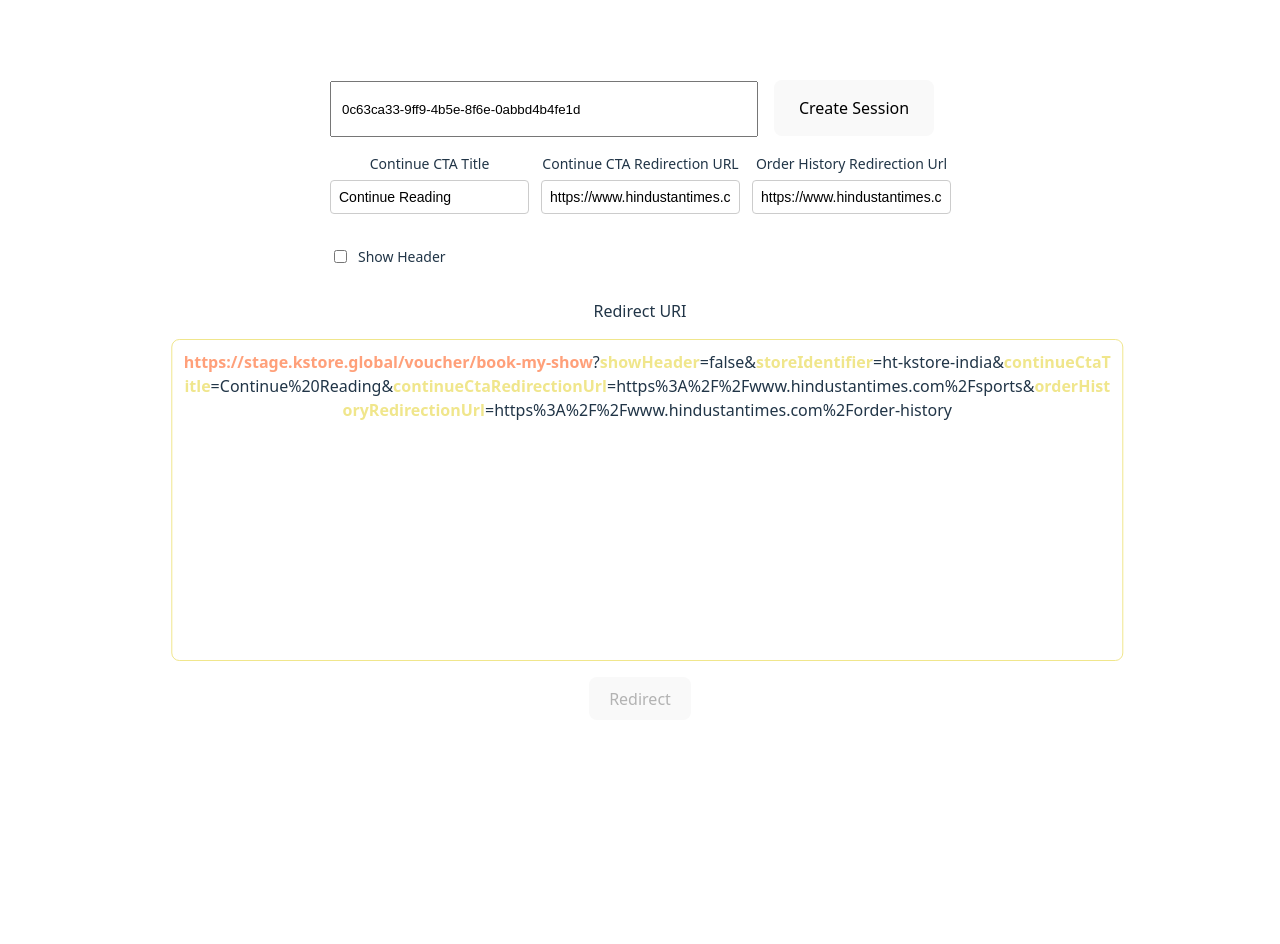
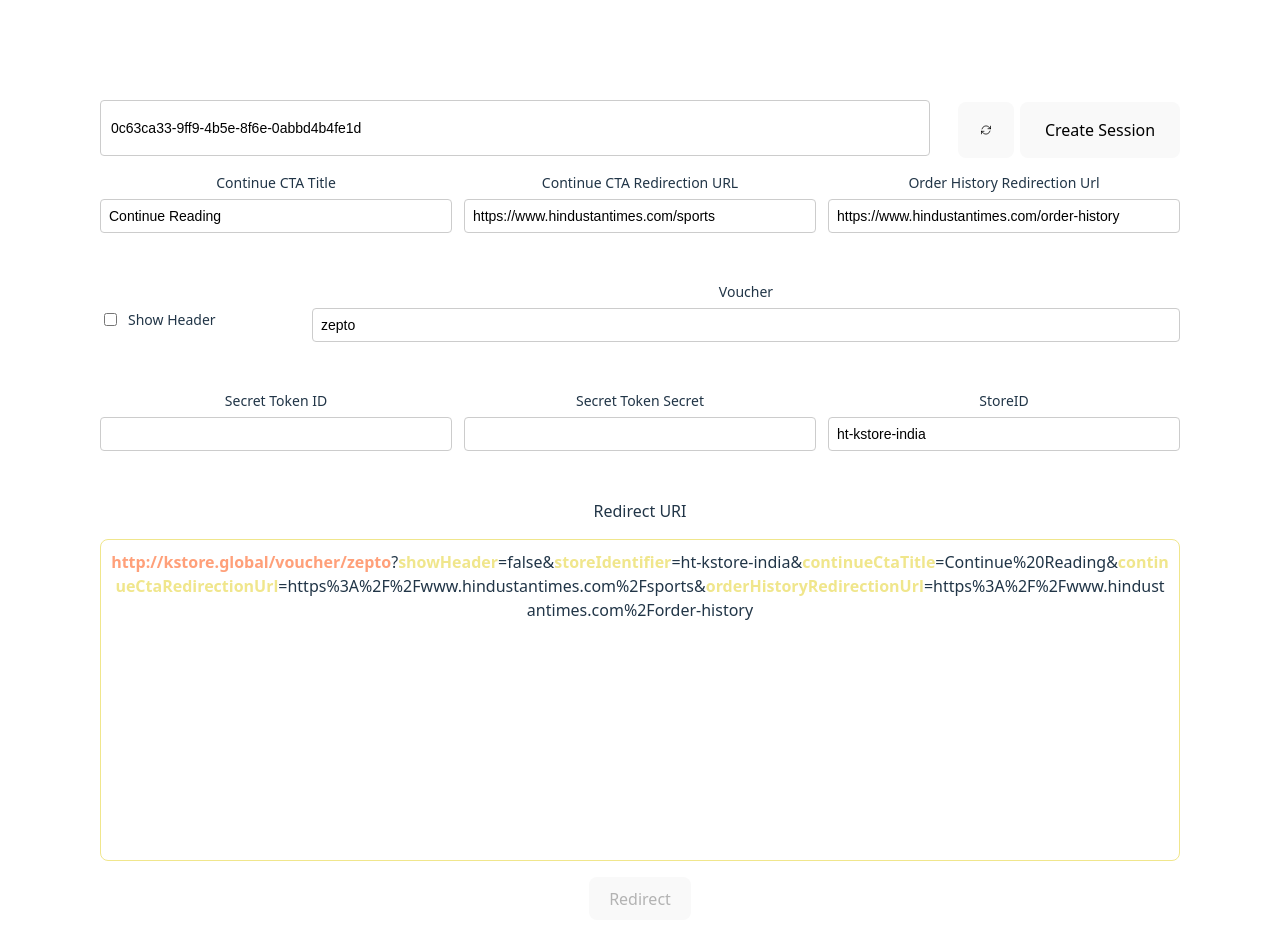
Before and after one commit to pankaj-gkm/HT, a React (Vite) app: page / in a window 1280 px wide. Shown: the top 944 px of the page. Before the commit the page ends 800 px from the top, so only its background shows below. Built offline with nearby package versions, Linux system fonts and the light colour scheme.

Commit message:
update app structure

```diff
--- a/package.json
+++ b/package.json
@@ -16,6 +16,7 @@
     "crypto-js": "^4.2.0",
     "react": "^19.1.0",
     "react-dom": "^19.1.0",
+    "react-hook-form": "^7.62.0",
     "uuid4": "^2.0.3"
   },
   "devDependencies": {
--- a/src/App.tsx
+++ b/src/App.tsx
@@ -1,8 +1,13 @@
+import uuid4 from "uuid4";
 // @ts-expect-error no declaration file
 import CryptoJS from "crypto-js";
+import { useForm } from "react-hook-form";
+import { useState, type PropsWithChildren } from "react";
 
-import { useState } from "react";
 import "./App.css";
+import RefreshIcon from "./assets/refresh";
+import { TextField } from "./components/TextField";
+import { CheckboxField } from "./components/CheckboxField";
 
 const getEncryptedToken = (token: string) => {
   const key = CryptoJS.enc.Utf8.parse("aKpQzRtd"); // salt should be taken from env
@@ -19,51 +24,71 @@ const getEncryptedToken = (token: string) => {
   return encrypted?.toString();
 };
 
+const Group = ({ children }: PropsWithChildren) => (
+  <div
+    style={{ display: "flex", flexDirection: "row", gap: 12, width: "100%" }}
+  >
+    {children}
+  </div>
+);
+
+const isStaging = false;
+
+const baseURl = isStaging
+  ? "https://stage-platform-protocols.kgen.io"
+  : "https://prod-platform-protocols.kgen.io";
+
+const defaultVoucher = isStaging ? "book-my-show" : "zepto";
+
+const defaultTokens = isStaging
+  ? {
+      "x-client-id": "209cbe38-abf2-4673-8c86-f1be4942eacc",
+      "x-client-secret": "f3mm1OKppwdfd7Wtu2F8YMCwlOWOXH680kPmEzP02d",
+    }
+  : {
+      "x-client-id": "",
+      "x-client-secret": "",
+    };
+
+const storeUrl = isStaging ? "http://localhost:3001" : "http://kstore.global";
+
 function App() {
   const [open, setOpen] = useState(false);
-  const [userId, setUserId] = useState("0c63ca33-9ff9-4b5e-8f6e-0abbd4b4fe1d");
-  const [sessionToken, setSessionToken] = useState();
+  const [sessionToken, setSessionToken] = useState<string | undefined>();
 
-  const [showHeader, setShowHeader] = useState(false);
-  const [continueCtaTitle, setContinueCtaTitle] =
-    useState<string>("Continue Reading");
+  const { control, handleSubmit, setValue, watch } = useForm({
+    defaultValues: {
+      userId: "0c63ca33-9ff9-4b5e-8f6e-0abbd4b4fe1d",
+      tokenId: defaultTokens["x-client-id"],
+      tokenSecret: defaultTokens["x-client-secret"],
+      storeIdentifier: "ht-kstore-india",
+      voucher: defaultVoucher,
+      showHeader: false,
+      continueCtaTitle: "Continue Reading",
+      continueCtaRedirectionUrl: "https://www.hindustantimes.com/sports",
+      orderHistoryRedirectionUrl:
+        "https://www.hindustantimes.com/order-history",
+    },
+  });
 
-  const [continueCtaRedirectionUrl, setContinueCtaRedirectionUrl] =
-    useState<string>("https://www.hindustantimes.com/sports");
-
-  const [orderHistoryRedirectionUrl, setOrderHistoryRedirectionUrl] =
-    useState<string>("https://www.hindustantimes.com/order-history");
-
-  const getUrl = () => {
-    fetch("https://stage-platform-protocols.kgen.io/s2s/session", {
-      method: "POST",
-      headers: {
-        "x-client-id": "209cbe38-abf2-4673-8c86-f1be4942eacc",
-        "x-client-secret": "f3mm1OKppwdfd7Wtu2F8YMCwlOWOXH680kPmEzP02d",
-        "Content-Type": "application/json",
-      },
-      body: JSON.stringify({ user_id: userId }),
-    })
-      .then((response) => response.json())
-      .then((data) => setSessionToken(getEncryptedToken(data.token)))
-      .catch((error) => console.error("Error:", error));
+  const values = watch();
+  const tokens = {
+    "x-client-id": values.tokenId,
+    "x-client-secret": values.tokenSecret,
   };
-
-  // const baseUrl = "http://localhost:3000/voucher/book-my-show";
-  const baseUrl = "https://stage.kstore.global/voucher/book-my-show";
-  const storeIdentifier = "ht-kstore-india";
+  const baseUrl = `${storeUrl}/voucher/${values.voucher}`;
 
   const params = {
-    showHeader,
-    storeIdentifier: encodeURIComponent(storeIdentifier),
-    continueCtaTitle: continueCtaTitle
-      ? encodeURIComponent(continueCtaTitle)
+    showHeader: values.showHeader,
+    storeIdentifier: encodeURIComponent(values.storeIdentifier),
+    continueCtaTitle: values.continueCtaTitle
+      ? encodeURIComponent(values.continueCtaTitle)
       : undefined,
-    continueCtaRedirectionUrl: continueCtaRedirectionUrl
-      ? encodeURIComponent(continueCtaRedirectionUrl)
+    continueCtaRedirectionUrl: values.continueCtaRedirectionUrl
+      ? encodeURIComponent(values.continueCtaRedirectionUrl)
       : undefined,
-    orderHistoryRedirectionUrl: orderHistoryRedirectionUrl
-      ? encodeURIComponent(orderHistoryRedirectionUrl)
+    orderHistoryRedirectionUrl: values.orderHistoryRedirectionUrl
+      ? encodeURIComponent(values.orderHistoryRedirectionUrl)
       : undefined,
     sessionToken: sessionToken ? encodeURIComponent(sessionToken) : undefined,
   };
@@ -77,10 +102,9 @@ function App() {
             `<span style="color: #F0E68C; font-weight: bold;">${key}</span>=${value}`
         )
         .join("&");
-
       return `<span style="color: #FFA07A; font-weight: bold;">${baseUrl}</span>?${highlightedParams}`;
     } catch {
-      return url; // return original if parsing fails
+      return url;
     }
   }
 
@@ -89,136 +113,151 @@ function App() {
       .filter(([, value]) => typeof value !== "undefined")
       .map(([key, value]) => `${key}=${value}`)
       .join("&");
-
     return `${baseUrl}?${query}`;
   }
+
+  const getUrl = (user?: string) => {
+    fetch(`${baseURl}/s2s/session`, {
+      method: "POST",
+      headers: { ...tokens, "Content-Type": "application/json" },
+      body: JSON.stringify({ user_id: user || values.userId }),
+    })
+      .then((response) => response.json())
+      .then((data) => {
+        console.log("🚀 ~ getUrl ~ data:", data);
+        return setSessionToken(getEncryptedToken(data.token));
+      })
+      .catch((error) => console.error("Error:", error));
+  };
+
+  const onSetUserId = () => {
+    const user = uuid4();
+    setValue("userId", user);
+    setSessionToken(undefined);
+    getUrl(user);
+  };
 
   if (open) {
     return (
       <iframe
         src={getRedirectUrl()}
         style={{ width: "100vw", height: "100vh", border: "none" }}
+        sandbox="allow-forms allow-same-origin allow-scripts allow-popups allow-top-navigation allow-top-navigation-by-user-activation"
       />
     );
   }
 
   return (
-    <div
-      style={{
-        display: "flex",
-        flexDirection: "column",
-        alignItems: "flex-start",
-        gap: 16,
-        width: 620,
+    <form onSubmit={handleSubmit(() => setOpen(true))} style={formStyles}>
+      <Group>
+        <TextField
+          name="userId"
+          control={control}
+          style={userIdField}
+          containerStyle={{ marginBottom: 0 }}
+        />
+        <div style={{ display: "flex", flexDirection: "row", gap: 6 }}>
+          <button
+            type="button"
+            onClick={onSetUserId}
+            style={{ height: 56, width: 56, transform: "translateY(2px)" }}
+          >
+            <RefreshIcon />
+          </button>
+          <button
+            type="button"
+            onClick={() => {
+              setSessionToken(undefined);
+              getUrl();
             }}
+            style={{ height: 56, width: 160, transform: "translateY(2px)" }}
           >
-      <div>
-        <input
-          onChange={(e) => {
-            setUserId(e.currentTarget.value);
-            setSessionToken(undefined);
-          }}
-          value={userId}
-          style={{
-            width: 414,
-            height: 52,
-            marginRight: 16,
-            padding: 0,
-            paddingLeft: 10,
-          }}
-        />
-        <button onClick={() => getUrl()} style={{ height: 56, width: 160 }}>
             Create Session
           </button>
         </div>
-      <div
-        style={{
-          display: "flex",
-          flexDirection: "row",
-          gap: 12,
-          width: "100%",
-        }}
-      >
-        <div style={groupStyle}>
-          <label style={labelStyle}>Continue CTA Title</label>
-          <input
-            type="text"
-            value={continueCtaTitle}
-            onChange={(e) => setContinueCtaTitle(e.target.value)}
-            style={inputStyle}
+      </Group>
+      <Group>
+        <TextField
+          name="continueCtaTitle"
+          control={control}
+          label="Continue CTA Title"
+          style={groupStyle}
         />
-        </div>
+        <TextField
+          name="continueCtaRedirectionUrl"
+          control={control}
+          label="Continue CTA Redirection URL"
+          style={groupStyle}
+        />
+        <TextField
+          name="orderHistoryRedirectionUrl"
+          control={control}
+          label="Order History Redirection Url"
+          style={groupStyle}
+        />
+      </Group>
 
-        <div style={{ ...groupStyle, flex: 2 }}>
-          <label style={labelStyle}>Continue CTA Redirection URL</label>
-          <input
-            type="text"
-            value={continueCtaRedirectionUrl}
-            onChange={(e) => setContinueCtaRedirectionUrl(e.target.value)}
-            style={inputStyle}
+      <Group>
+        <CheckboxField
+          name="showHeader"
+          control={control}
+          label="Show Header"
+          style={{ ...groupStyle, flex: 0, minWidth: 200 }}
         />
-        </div>
+        <TextField
+          name="voucher"
+          control={control}
+          label="Voucher"
+          style={{ ...groupStyle, flex: 2 }}
+        />
+      </Group>
 
-        <div style={{ ...groupStyle, flex: 2 }}>
-          <label style={labelStyle}>Order History Redirection Url</label>
-          <input
-            type="text"
-            value={orderHistoryRedirectionUrl}
-            onChange={(e) => setOrderHistoryRedirectionUrl(e.target.value)}
-            style={inputStyle}
+      <Group>
+        <TextField
+          name="tokenId"
+          control={control}
+          label="Secret Token ID"
+          style={{ ...groupStyle, flex: 2 }}
         />
-        </div>
-      </div>
-
-      <div style={groupStyle}>
-        <label style={checkboxLabelStyle}>
-          <input
-            type="checkbox"
-            checked={showHeader}
-            onChange={(e) => setShowHeader(e.target.checked)}
+        <TextField
+          name="tokenSecret"
+          control={control}
+          label="Secret Token Secret"
+          style={{ ...groupStyle, flex: 2 }}
         />
-          Show Header
-        </label>
-      </div>
+        <TextField
+          name="storeIdentifier"
+          control={control}
+          label="StoreID"
+          style={{ ...groupStyle, flex: 2 }}
+        />
+      </Group>
 
       <div style={{ display: "flex", justifyContent: "center", width: "100%" }}>
         <label>Redirect URI</label>
       </div>
-
       <div
         dangerouslySetInnerHTML={{
           __html: highlightSearchParams(sessionToken || ""),
         }}
-        style={{
-          width: "150%",
-          transform: "translateX(-16.67%)",
-          padding: 10,
-          fontSize: 16,
-          justifyContent: "flex-start",
-          alignItems: "center",
-          border: "1px solid #F0E68C",
-          borderRadius: 8,
-          display: "block", // Change from inline to block
-          wordBreak: "break-all", // Break long strings like URLs
-          whiteSpace: "pre-wrap",
-          overflow: "scroll",
-          height: 300,
-        }}
+        style={redirectUriField}
       />
+
       <div style={{ display: "flex", justifyContent: "center", width: "100%" }}>
         <button
+          type="submit"
           disabled={
-            !continueCtaRedirectionUrl ||
-            !continueCtaTitle ||
-            !continueCtaTitle ||
-            !sessionToken
+            !values.continueCtaRedirectionUrl ||
+            !values.continueCtaTitle ||
+            !sessionToken ||
+            !values.tokenSecret ||
+            !values.tokenId
           }
-          onClick={() => setOpen(true)}
         >
           Redirect
         </button>
       </div>
-    </div>
+    </form>
   );
 }
 
@@ -232,22 +271,32 @@ const groupStyle = {
   justifyContent: "center",
 } as const;
 
-const labelStyle = {
+const redirectUriField = {
+  padding: 10,
+  fontSize: 16,
+  justifyContent: "flex-start",
+  alignItems: "center",
+  border: "1px solid #F0E68C",
+  borderRadius: 8,
   display: "block",
-  fontSize: "14px",
-  marginBottom: "6px",
+  wordBreak: "break-all",
+  whiteSpace: "pre-wrap",
+  overflow: "scroll",
+  height: 300,
+} as const;
+
+const userIdField = {
+  flex: 1,
+  height: 52,
+  marginRight: 16,
+  padding: 0,
+  paddingLeft: 10,
 };
 
-const inputStyle = {
-  padding: "8px",
-  fontSize: "14px",
-  border: "1px solid #ccc",
-  borderRadius: "4px",
-};
-
-const checkboxLabelStyle = {
-  fontSize: "14px",
+const formStyles = {
   display: "flex",
-  alignItems: "center",
-  gap: "8px",
-};
+  flexDirection: "column",
+  alignItems: "flex-start",
+  gap: 16,
+  padding: 100,
+} as const;
--- /dev/null
+++ b/src/assets/refresh.tsx
@@ -0,0 +1,21 @@
+const RefreshIcon = () => {
+  return (
+    <svg
+      xmlns="http://www.w3.org/2000/svg"
+      fill="none"
+      viewBox="0 0 24 24"
+      strokeWidth="1.5"
+      stroke="currentColor"
+      width={12}
+      height={12}
+    >
+      <path
+        strokeLinecap="round"
+        strokeLinejoin="round"
+        d="M16.023 9.348h4.992v-.001M2.985 19.644v-4.992m0 0h4.992m-4.993 0 3.181 3.183a8.25 8.25 0 0 0 13.803-3.7M4.031 9.865a8.25 8.25 0 0 1 13.803-3.7l3.181 3.182m0-4.991v4.99"
+      />
+    </svg>
+  );
+};
+
+export default RefreshIcon;
--- /dev/null
+++ b/src/components/CheckboxField.tsx
@@ -0,0 +1,57 @@
+import React from "react";
+import {
+  Controller,
+  type Control,
+  type FieldValues,
+  type Path,
+} from "react-hook-form";
+
+type CheckboxFieldProps<T extends FieldValues> = {
+  name: Path<T>;
+  control: Control<T>;
+  label: React.ReactNode;
+  style?: React.CSSProperties;
+} & React.InputHTMLAttributes<HTMLInputElement>;
+
+export function CheckboxField<T extends FieldValues>({
+  name,
+  control,
+  label,
+  style = {},
+  ...props
+}: CheckboxFieldProps<T>) {
+  return (
+    <div style={{ marginBottom: 16, ...style }}>
+      <label
+        style={{ fontSize: 14, display: "flex", alignItems: "center", gap: 8 }}
+      >
+        <Controller
+          name={name}
+          control={control}
+          render={({
+            field,
+          }: {
+            field: {
+              value: boolean;
+              onChange: (e: React.ChangeEvent<HTMLInputElement>) => void;
+              onBlur: () => void;
+              ref: React.Ref<HTMLInputElement>;
+              name: string;
+            };
+          }) => (
+            <input
+              type="checkbox"
+              checked={!!field.value}
+              onChange={field.onChange}
+              onBlur={field.onBlur}
+              ref={field.ref}
+              name={field.name}
+              {...props}
+            />
+          )}
+        />
+        {label}
+      </label>
+    </div>
+  );
+}
--- /dev/null
+++ b/src/components/TextField.tsx
@@ -0,0 +1,69 @@
+import React, { type CSSProperties } from "react";
+import {
+  Controller,
+  type Control,
+  type FieldValues,
+  type Path,
+} from "react-hook-form";
+
+type TextFieldProps<T extends FieldValues> = {
+  name: Path<T>;
+  control: Control<T>;
+  label?: React.ReactNode;
+  containerStyle?: CSSProperties;
+} & React.InputHTMLAttributes<HTMLInputElement>;
+
+export function TextField<T extends FieldValues>({
+  name,
+  control,
+  label,
+  containerStyle,
+  ...props
+}: TextFieldProps<T>) {
+  return (
+    <div
+      style={{
+        marginBottom: 16,
+        flex: 1,
+        display: "flex",
+        flexDirection: "column",
+        ...(containerStyle || {}),
+      }}
+    >
+      {label && (
+        <label style={{ display: "block", fontSize: 14, marginBottom: 6 }}>
+          {label}
+        </label>
+      )}
+      <Controller
+        name={name}
+        control={control}
+        render={({
+          field,
+        }: {
+          field: {
+            value: string;
+            onChange: (e: React.ChangeEvent<HTMLInputElement>) => void;
+            onBlur: () => void;
+            ref: React.Ref<HTMLInputElement>;
+            name: string;
+          };
+        }) => (
+          <input
+            type="text"
+            {...field}
+            {...props}
+            style={{
+              padding: 8,
+              fontSize: 14,
+              border: "1px solid #ccc",
+              borderRadius: 4,
+              flex: 1,
+              ...props.style,
+            }}
+          />
+        )}
+      />
+    </div>
+  );
+}
```
Lines whose indentation alone changed are shown as unchanged.
